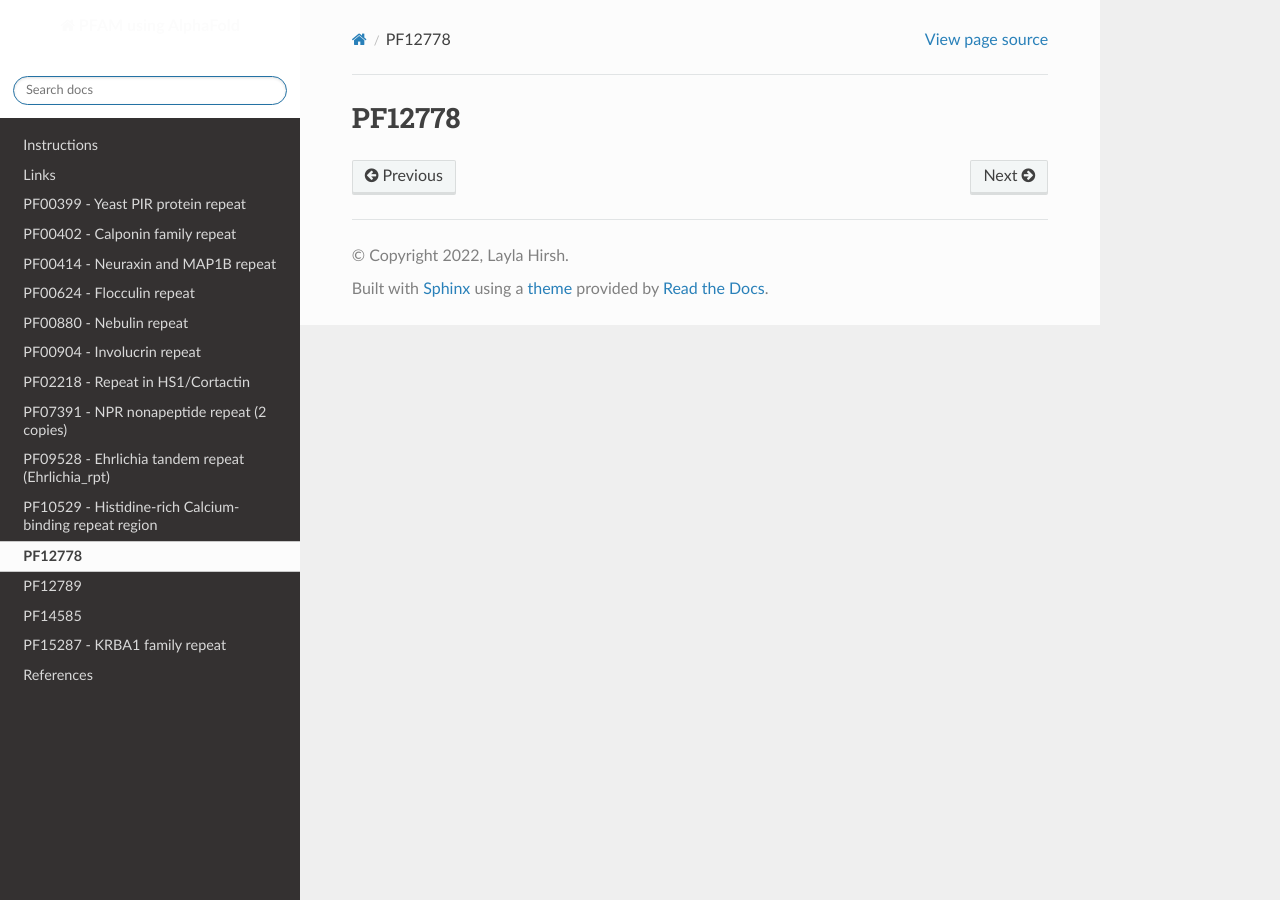
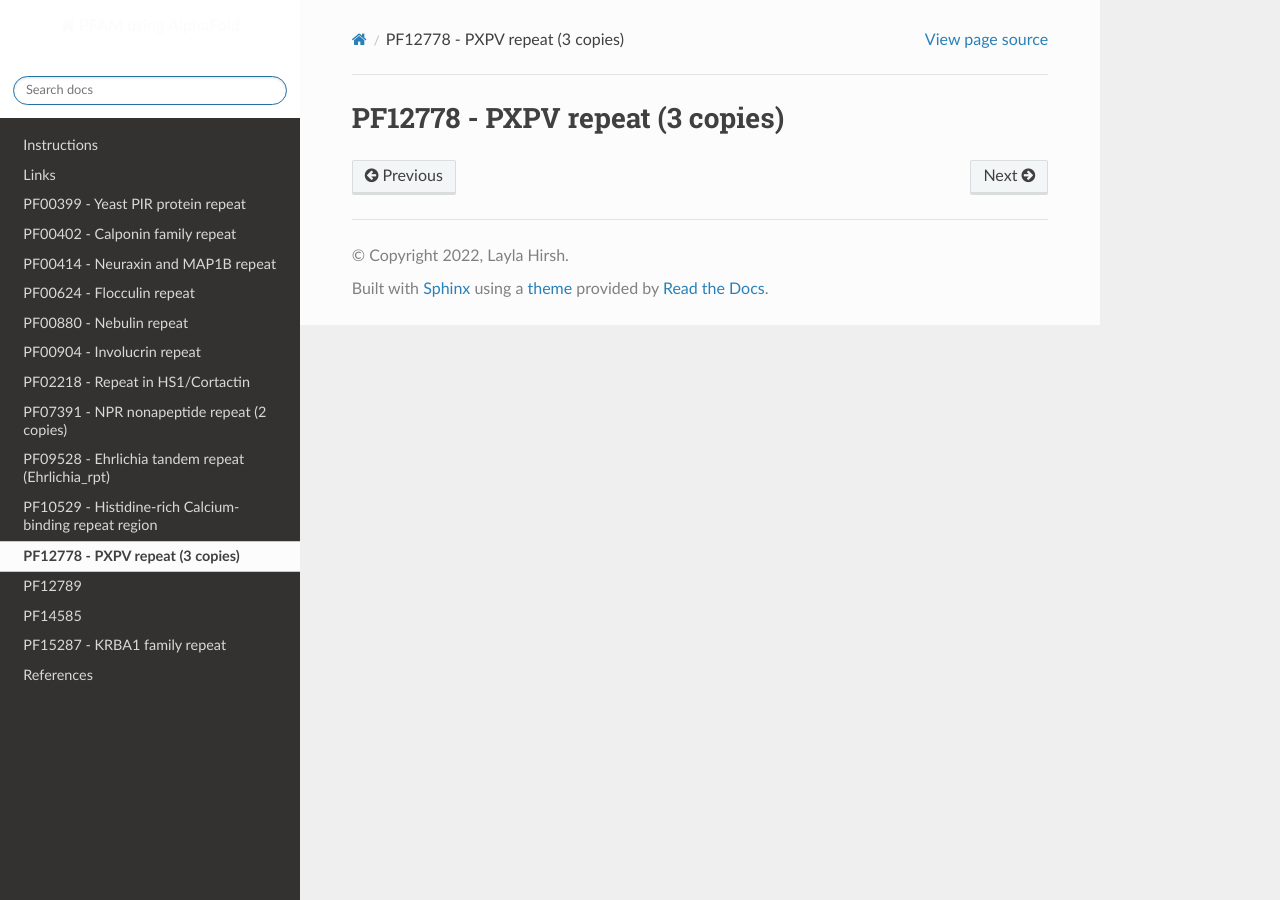
Before and after one commit to DraLaylaHirsh/AlphaFoldPfam, a Sphinx documentation site: the page built from docs/PF12778.rst, in a window 1280 px wide. Built offline with Sphinx 7.4.7 and the Read the Docs theme 2.0.0, drawn with Linux system fonts in a browser that asks for light colours.

Commit message:
Update PF12778.rst

```diff
--- a/docs/PF12778.rst
+++ b/docs/PF12778.rst
@@ -1,2 +1,2 @@
-PF12778
-=======
+PF12778 - PXPV repeat (3 copies)
+================================
```
